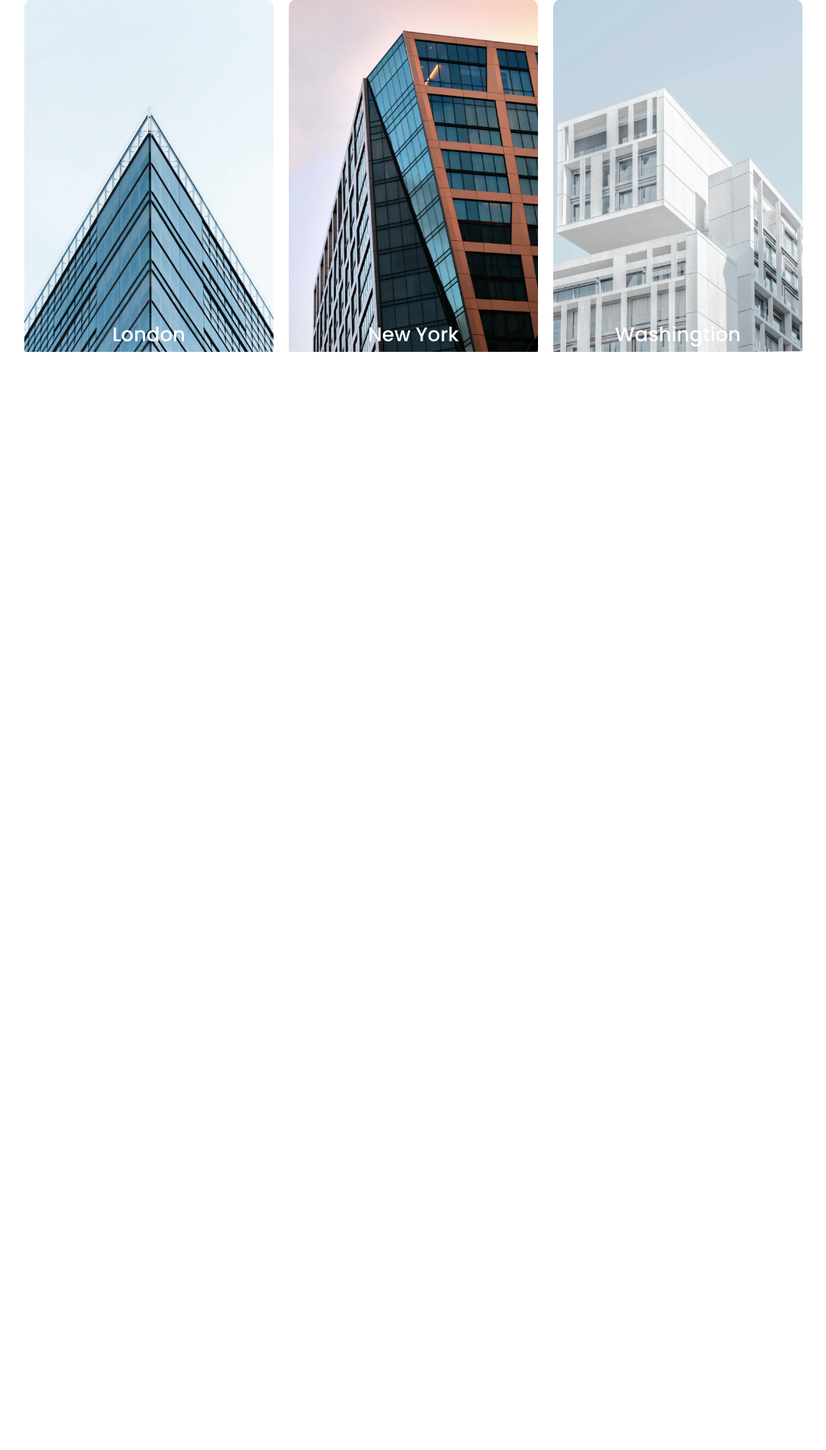
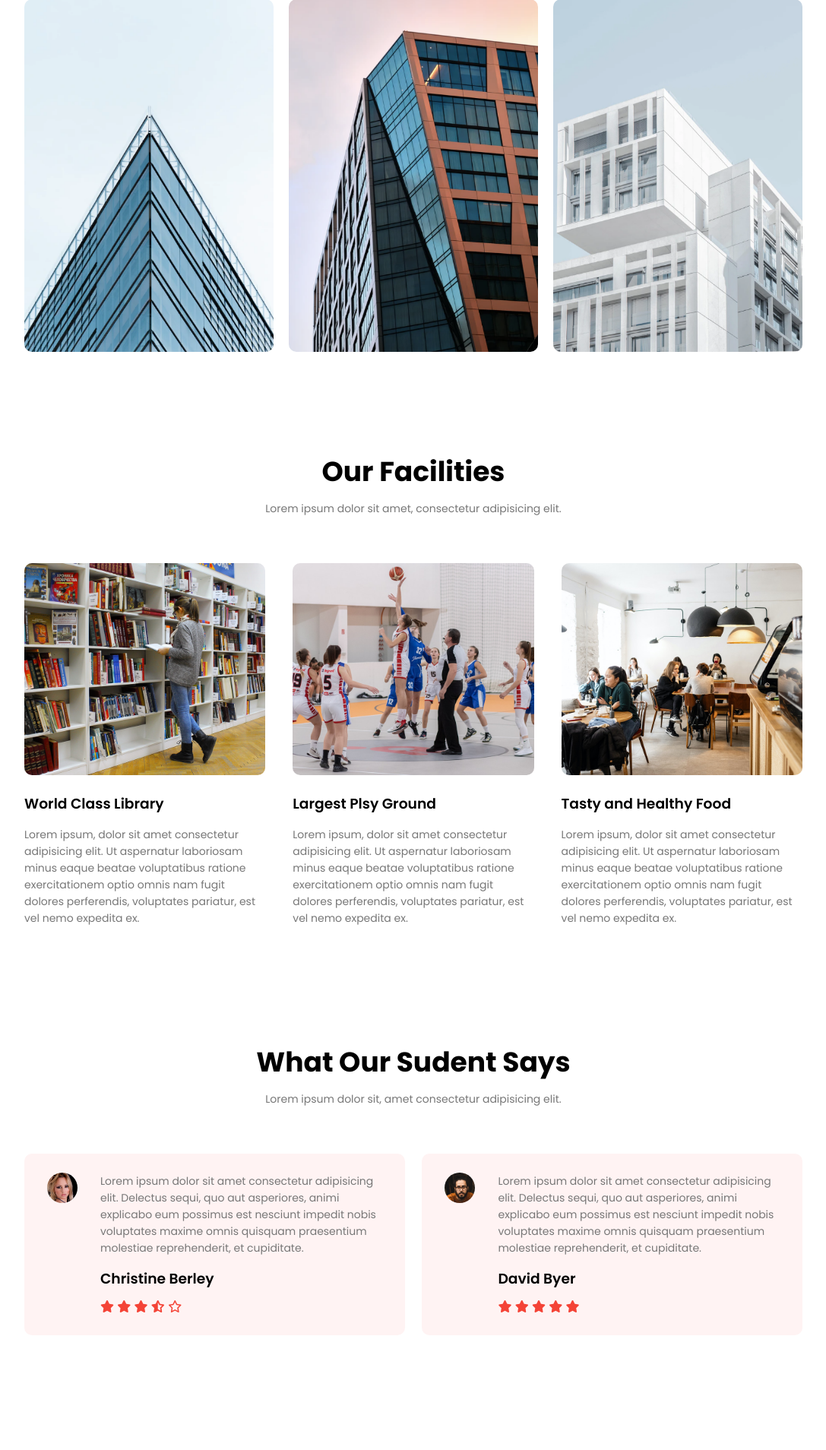
Before and after one commit to srajking/WebLearning, a PHP site: page / in a window 1280 px wide. Shown: the part 1562-3470 px from the top of the page at 76% size, without its empty margins (96-1183 px from the left). Before the commit the page ends 2025 px from the top, so only its background shows below. Run offline with PHP 8.4, Linux system fonts and the light colour scheme.

Commit message:
المشروع الثالث البارت السادس

```diff
--- a/tech-agency/css/index.css
+++ b/tech-agency/css/index.css
@@ -211,6 +211,7 @@ h3 {
 }
 .campus-col img {
     width: 100%;
+    display: block;
 }
 
 .layer{
@@ -236,4 +237,87 @@ h3 {
     left: 50%;
     transform: translateX(-50%);
     position: absolute;
+    opacity: 0;
+    transition: 0.5s;
 }
+
+.layer:hover h3 {
+    bottom: 49%;
+    opacity: 1;
+}
+
+.facilities {
+    width: 80%;
+    margin: auto;
+    text-align: center;
+    padding-top: 100px;
+}
+
+.facilities-col {
+    flex-basis: 31%;
+    border-radius: 10px;
+    margin-bottom: 5%;
+    text-align: left;
+}
+
+.facilities-col img {
+    width: 100%;
+    border-radius: 10px;
+}
+
+.facilities-col h3 {
+    margin-top: 16px;
+    margin-bottom: 15px;
+    text-align: left;
+}
+
+.facilities-col p {
+    padding: 0;
+}
+
+/* testimonials */
+
+.testimonials {
+    width: 80%;
+    margin: auto;
+    padding: 100px;
+    text-align: center;
+}
+
+.testimonial-col {
+    flex-basis: 44%;
+    border-radius: 10px;
+    margin-bottom: 5%;
+    text-align: left;
+    background: #fff3f3;
+    padding: 25px;
+    cursor: pointer;
+    display: flex;
+}
+
+.testimonial-col img {
+    height: 40px;
+    margin-left: 5px;
+    margin-right: 30px;
+    border-radius: 50%;
+}
+
+.testimonial-col p {
+    padding: 0;
+}
+
+.testimonial-col h3 {
+    margin-top: 15px;
+    text-align: left;
+}
+
+.testimonial-col .fa-solid,.fa-regular {
+    color: #f44336;
+}
+
+@media(max-width:700px) {
+    .testimonial-col img {
+        margin-left: 0px;
+        margin-right: 15px;
+    }
+}
--- a/tech-agency/index.htm
+++ b/tech-agency/index.htm
@@ -82,25 +82,106 @@
       <p>Lorem ipsum dolor sit amet consectetur adipisicing elit.</p>
       <div class="row">
         <div class="campus-col">
-          <img src="image/london.png" alt="london">
+          <img src="image/london.png" alt="london" />
           <div class="layer">
             <h3>London</h3>
           </div>
         </div>
         <div class="campus-col">
-          <img src="image/newyork.png" alt="london">
+          <img src="image/newyork.png" alt="london" />
           <div class="layer">
             <h3>New York</h3>
           </div>
         </div>
         <div class="campus-col">
-          <img src="image/washington.png" alt="london">
+          <img src="image/washington.png" alt="london" />
           <div class="layer">
             <h3>Washingtion</h3>
           </div>
         </div>
       </div>
+    </section>
 
+    <!-- Facilities -->
+
+    <section class="facilities">
+      <h1>Our Facilities</h1>
+      <p>Lorem ipsum dolor sit amet, consectetur adipisicing elit.</p>
+      <div class="row">
+        <div class="facilities-col">
+          <img src="image/library.png" alt="library" />
+          <h3>World Class Library</h3>
+          <p>
+            Lorem ipsum, dolor sit amet consectetur adipisicing elit. Ut
+            aspernatur laboriosam minus eaque beatae voluptatibus ratione
+            exercitationem optio omnis nam fugit dolores perferendis, voluptates
+            pariatur, est vel nemo expedita ex.
+          </p>
+        </div>
+        <div class="facilities-col">
+          <img src="image/basketball.png" alt="library" />
+          <h3>Largest Plsy Ground</h3>
+          <p>
+            Lorem ipsum, dolor sit amet consectetur adipisicing elit. Ut
+            aspernatur laboriosam minus eaque beatae voluptatibus ratione
+            exercitationem optio omnis nam fugit dolores perferendis, voluptates
+            pariatur, est vel nemo expedita ex.
+          </p>
+        </div>
+        <div class="facilities-col">
+          <img src="image/cafeteria.png" alt="library" />
+          <h3>Tasty and Healthy Food</h3>
+          <p>
+            Lorem ipsum, dolor sit amet consectetur adipisicing elit. Ut
+            aspernatur laboriosam minus eaque beatae voluptatibus ratione
+            exercitationem optio omnis nam fugit dolores perferendis, voluptates
+            pariatur, est vel nemo expedita ex.
+          </p>
+        </div>
+      </div>
+    </section>
+
+    <!-- testimonials -->
+
+    <section class="testimonials">
+      <h1>What Our Sudent Says</h1>
+      <p>Lorem ipsum dolor sit, amet consectetur adipisicing elit.</p>
+      <div class="row">
+        <div class="testimonial-col">
+          <img src="image/user1.jpg" alt="user" />
+          <div>
+            <p>
+              Lorem ipsum dolor sit amet consectetur adipisicing elit. Delectus
+              sequi, quo aut asperiores, animi explicabo eum possimus est
+              nesciunt impedit nobis voluptates maxime omnis quisquam
+              praesentium molestiae reprehenderit, et cupiditate.
+            </p>
+            <h3>Christine Berley</h3>
+            <i class="fa-solid fa-star"></i>
+            <i class="fa-solid fa-star"></i>
+            <i class="fa-solid fa-star"></i>
+            <i class="fa-solid fa-star-half-stroke"></i>
+            <i class="fa-regular fa-star"></i>
+          </div>
+        </div>
+        <div class="testimonial-col">
+          <img src="image/user2.jpg" alt="user" />
+          <div>
+            <p>
+              Lorem ipsum dolor sit amet consectetur adipisicing elit. Delectus
+              sequi, quo aut asperiores, animi explicabo eum possimus est
+              nesciunt impedit nobis voluptates maxime omnis quisquam
+              praesentium molestiae reprehenderit, et cupiditate.
+            </p>
+            <h3>David Byer</h3>
+            <i class="fa-solid fa-star"></i>
+            <i class="fa-solid fa-star"></i>
+            <i class="fa-solid fa-star"></i>
+            <i class="fa-solid fa-star"></i>
+            <i class="fa-solid fa-star"></i>
+          </div>
+        </div>
+      </div>
     </section>
 
     <!-- ------------ JavaScript for Toggle Menu ----------- -->
```
